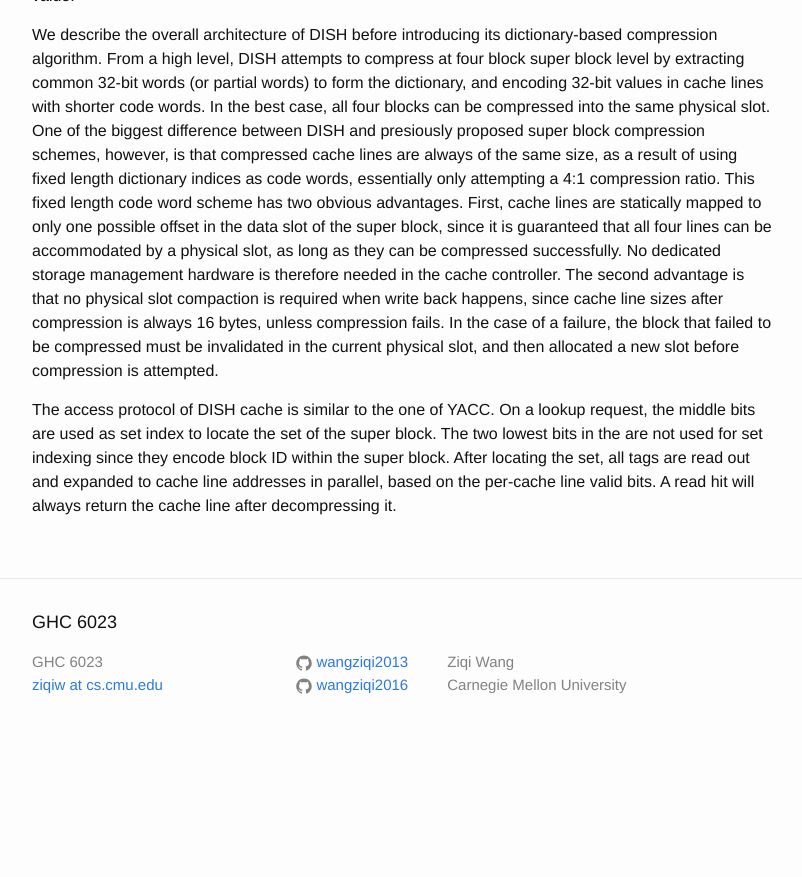
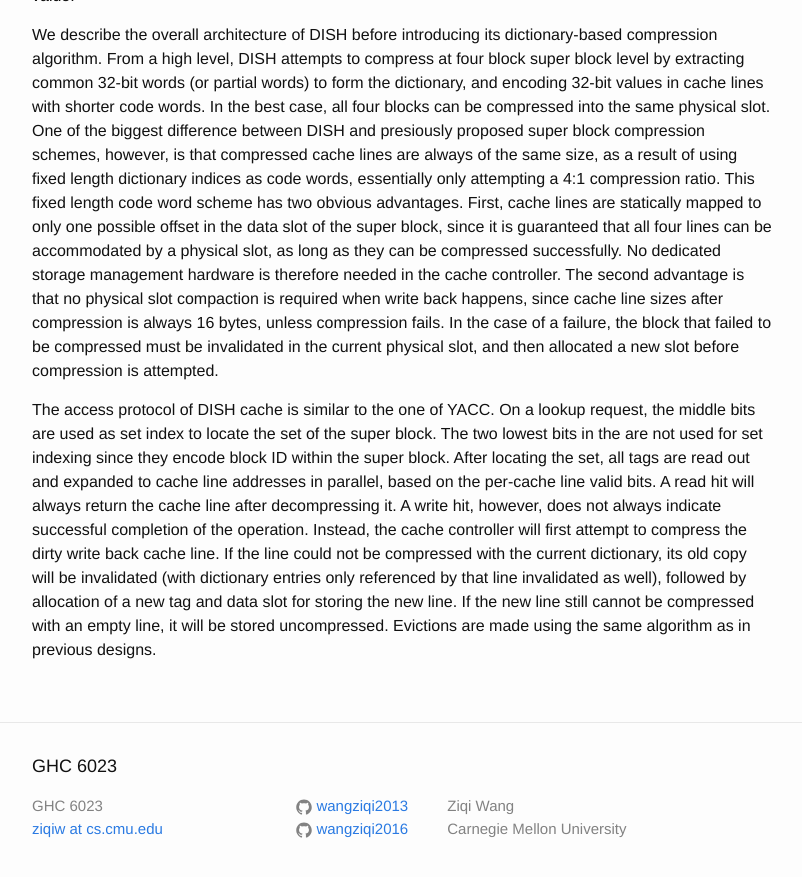
Before and after one commit to wangziqi2013/wangziqi2013.github.io, a Jekyll site: the page built from _posts/2020-07-18-dish.markdown, in a window 1280 px wide and 900 px high, scrolled down 1783 px. Shown: the top 877 px of the window, without its empty margins (238-1040 px from the left). Built offline with Jekyll 4.4.1, drawn with Linux system fonts in a browser that asks for light colours; before the commit the page ends 2539 px from its top, so only the background shows below that.

Commit message:
Adding write hit

```diff
--- a/_posts/2020-07-18-dish.markdown
+++ b/_posts/2020-07-18-dish.markdown
@@ -85,3 +85,8 @@ The access protocol of DISH cache is similar to the one of YACC. On a lookup req
 index to locate the set of the super block. The two lowest bits in the are not used for set indexing since they encode
 block ID within the super block. After locating the set, all tags are read out and expanded to cache line addresses in
 parallel, based on the per-cache line valid bits. A read hit will always return the cache line after decompressing it.
+A write hit, however, does not always indicate successful completion of the operation. Instead, the cache controller will
+first attempt to compress the dirty write back cache line. If the line could not be compressed with the current dictionary,
+its old copy will be invalidated (with dictionary entries only referenced by that line invalidated as well), followed by
+allocation of a new tag and data slot for storing the new line. If the new line still cannot be compressed with an
+empty line, it will be stored uncompressed. Evictions are made using the same algorithm as in previous designs.
```
